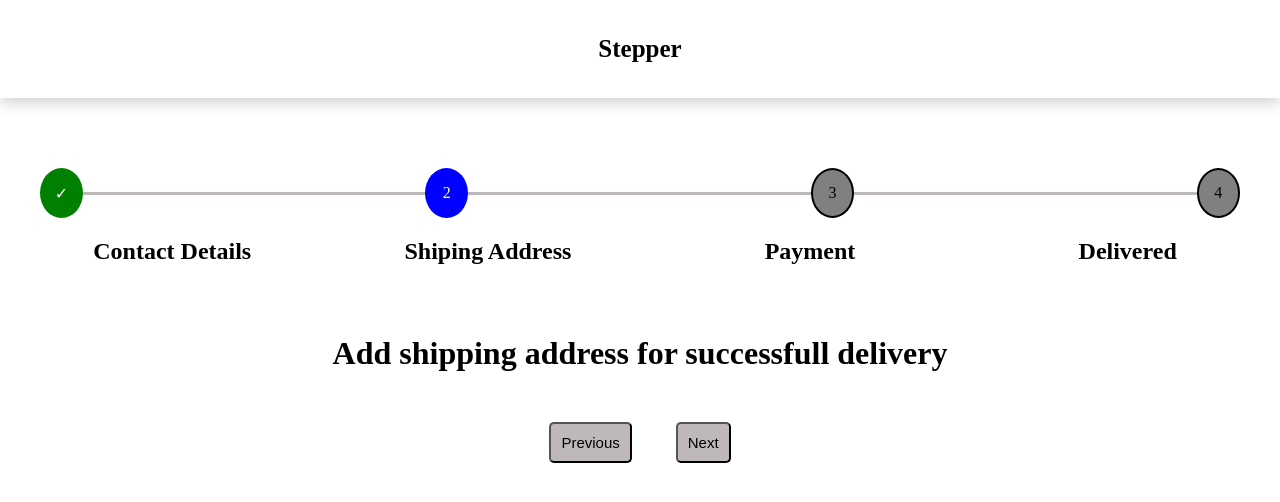
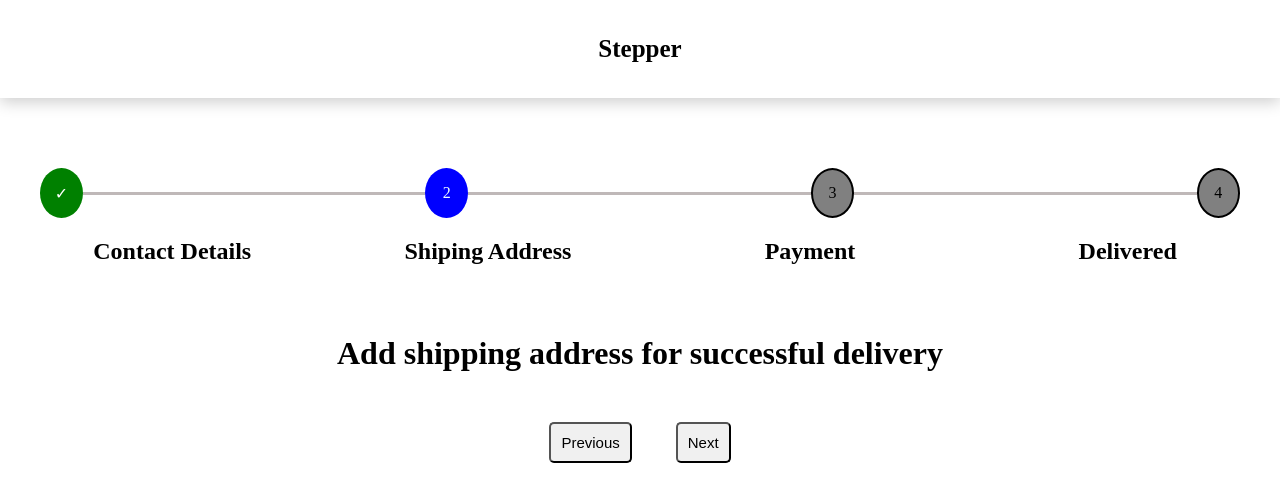
Before and after one commit to Bhargavatrgukt/javascript-dom-projects, a plain HTML site: page DOM_project.html in a window 1280 px wide. Both pictures are taken after a click on the button "Next". Drawn offline with Linux system fonts and the light colour scheme.

Commit message:
refoctor the code after review

```diff
--- a/DOM_Project-1.js
+++ b/DOM_Project-1.js
@@ -3,38 +3,41 @@ const totalSteps = 4;
 
 const nxtButton = document.getElementById("next-button");
 const prevButton = document.getElementById("previous-button");
+const sumarizeContent = document.querySelector(".sumarize");
 
-const sumarizeContetnt=document.querySelector(".sumarize");
-
-let contentObj={
-    0:"Add contact details for futher communication",
-    1:"Add shipping address for successfull delivery",
-    2:"Complete payment to complete the order",
-    3:"Ready to get delivered",
-    4:"Order Delivered Sucessfully 🎉"
-}
-
+let contentObj = {
+    0: "Add contact details for further communication",
+    1: "Add shipping address for successful delivery",
+    2: "Complete payment to complete the order",
+    3: "Ready to get delivered",
+    4: "Order Delivered Successfully 🎉"
+};
 
 function updateUI() {
+    // Update button states
     if (currentStep <= 0) {
-        prevButton.disabled = true; // Disable at the first step
+        prevButton.disabled = true;
+        prevButton.classList.add("disabled");
+        prevButton.classList.remove("active");
     } else {
         prevButton.disabled = false;
-        prevButton.style.color="Black";
-        sumarizeContetnt.textContent=contentObj[currentStep]
+        prevButton.classList.add("active");
+        prevButton.classList.remove("disabled");
     }
-    if (currentStep===totalSteps){
-        nxtButton.textContent="Finish";
-        nxtButton.disabled=true;
-        nxtButton.color="grey";
-     }else{
-        nxtButton.textContent="Next";
-        nxtButton.disabled=false;
-        nxtButton.color="black";
-     }
 
-    nxtButton.disabled = currentStep === totalSteps;
+    if (currentStep === totalSteps) {
+        nxtButton.textContent = "Finish";
+        nxtButton.disabled = true;
+        nxtButton.classList.add("disabled", "finish");
+        nxtButton.classList.remove("active");
+    } else {
+        nxtButton.textContent = "Next";
+        nxtButton.disabled = false;
+        nxtButton.classList.add("active");
+        nxtButton.classList.remove("disabled", "finish");
+    }
 
+    // Update step and progress line styles
     const steps = document.querySelectorAll(".step");
     const lines = document.querySelectorAll(".progress-line");
 
@@ -65,13 +68,13 @@ function updateUI() {
         }
     });
 
+    // Update summary content
+    sumarizeContent.textContent = contentObj[currentStep];
 }
-
 
 nxtButton.addEventListener("click", () => {
     if (currentStep < totalSteps) {
         currentStep++;
-        console.log(currentStep);
         updateUI();
     }
 });
@@ -80,6 +83,8 @@ prevButton.addEventListener("click", () => {
     if (currentStep > 0) {
         currentStep--;
         updateUI();
-        console.log(currentStep);
     }
 });
+
+// Initialize the UI on load
+updateUI();
--- a/DOM_project.html
+++ b/DOM_project.html
@@ -31,7 +31,7 @@
         <div class="summary">
             <h1 class="sumarize">Add Contact Details for futher communication</h1>
             <div>
-                <button class="previous-button" disabled id="previous-button">Previous</button>
+                <button class="previous-button disabled" id="previous-button">Previous</button>
                 <button class="next-button" id="next-button">Next</button>
             </div>
         </div>
--- a/project-1.css
+++ b/project-1.css
@@ -108,15 +108,29 @@
     padding: 30px;
 }
 
-button{
-    padding:10px;
+button {
+    padding: 10px;
     background-color: #bfb8b8;
-    color:black;
+    color: black;
     font-size: 15px;
     border-radius: 5px;
     margin: 20px;
 }
 
-.previous-button{
+/* Style for the disabled button */
+.disabled {
     color: grey;
+    cursor: not-allowed;
 }
+
+/* Style for the active button */
+.active {
+    color: black;
+    background-color: #f0f0f0;
+}
+
+/* Finish button */
+.finish {
+    color: grey;
+    background-color: #ddd;
+}
```
